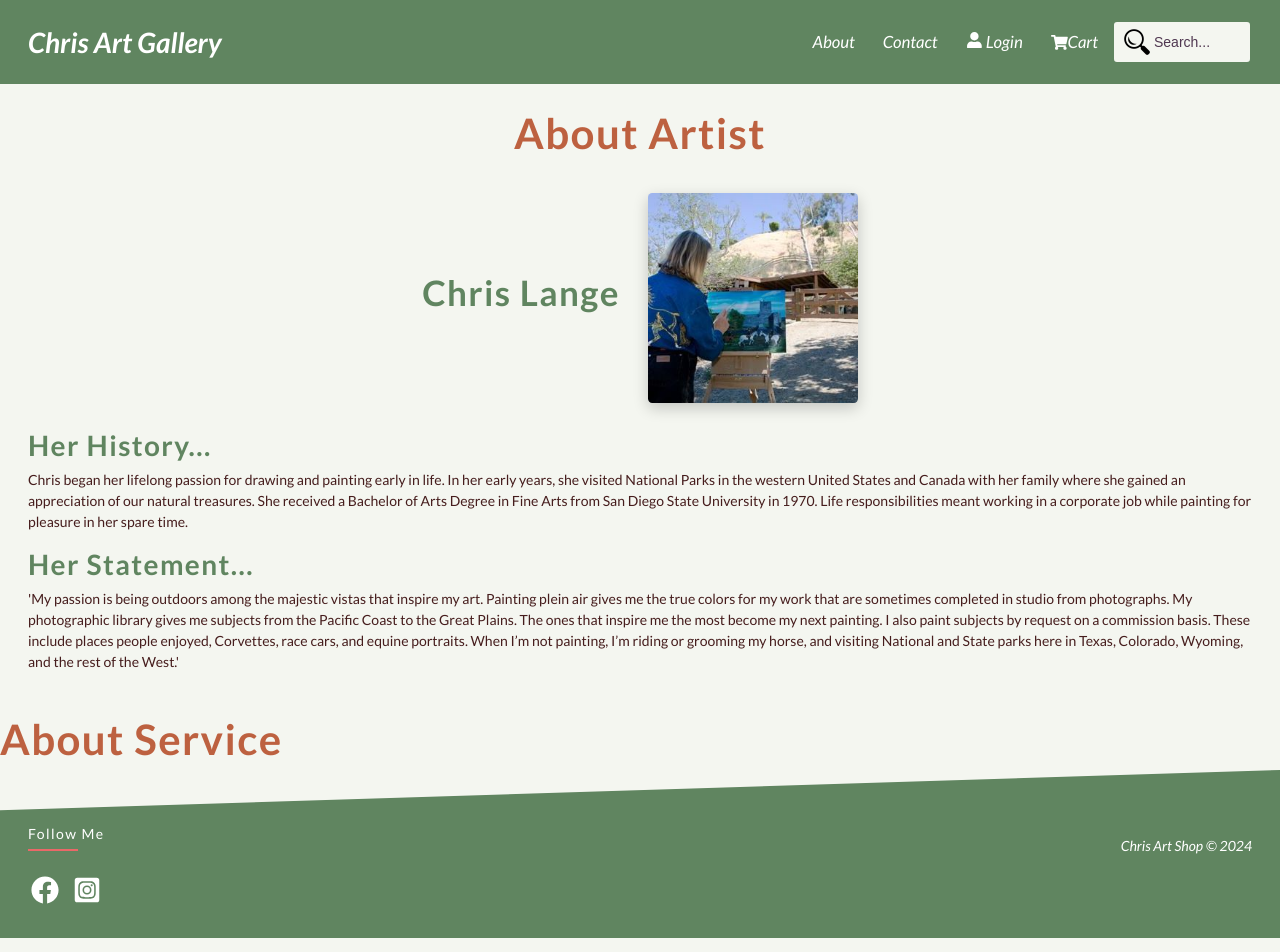
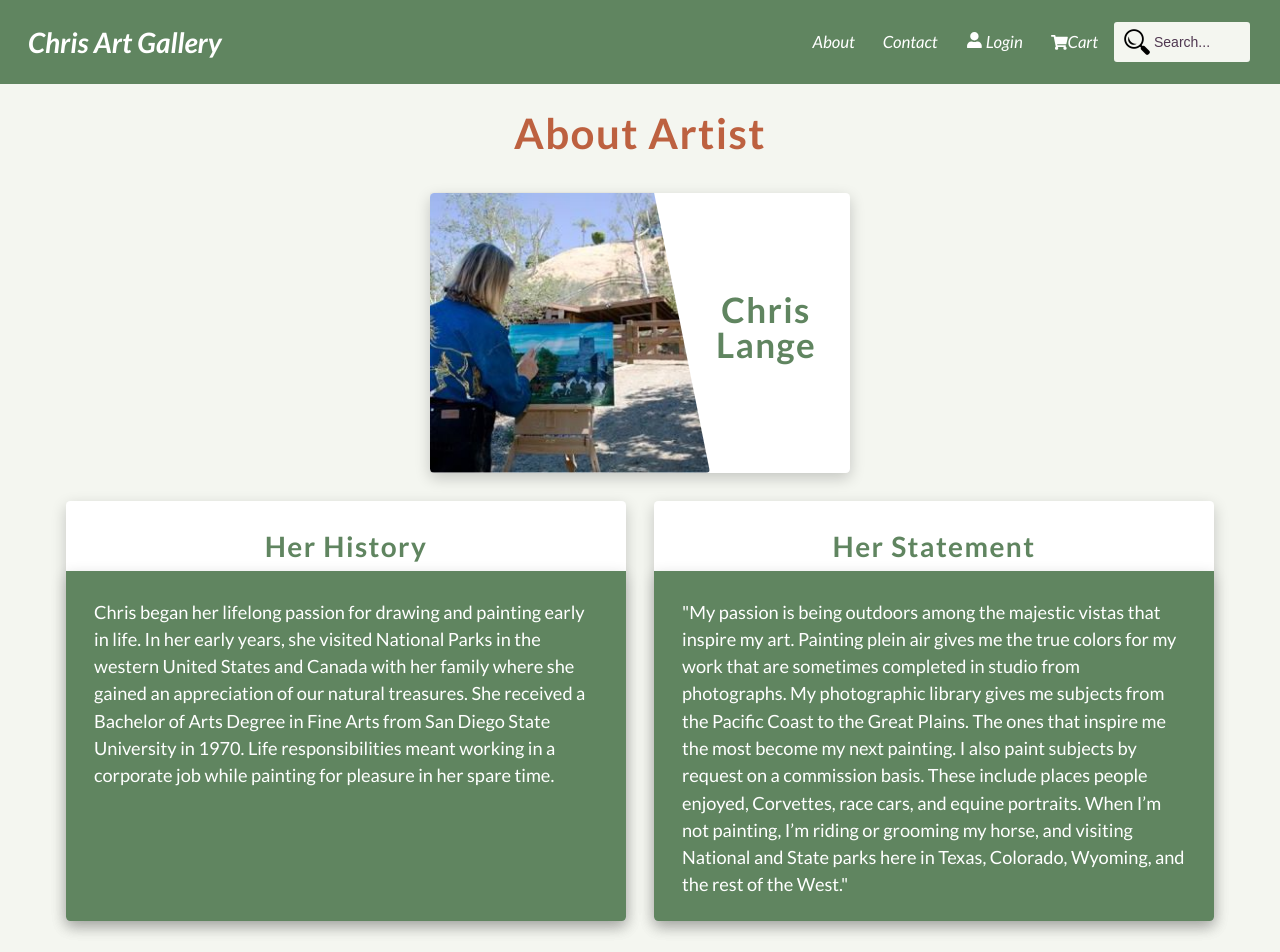
Before and after one commit to michi1008/Chris-Art-Shop, a React (Create React App) app in the folder frontend/: page /about in a window 1280 px wide. Shown: the top 952 px of the page. Built offline with nearby package versions, Linux system fonts and the light colour scheme.

Commit message:
create about page

```diff
--- a/frontend/src/screens/AboutScreen.css
+++ b/frontend/src/screens/AboutScreen.css
@@ -16,19 +16,63 @@
     flex-direction: row;
     align-items: center;
     justify-content: center;
+    height: 20rem;
+    width: 30rem;
+    border-radius: 0.3rem;
+    box-shadow: var(--dark-shadow);
+    background-color: var(--clr-white);
+}
+
+.profile-title h2 {
+    text-align: center;
+    padding-right: 2rem;
+}
+
+
+.profile-image {
+    width: 20rem;
+    height: 20rem;
+    object-fit: cover;
+    border-radius: 0.3rem;
+  box-shadow: var(--dark-shadow);
+  clip-path: polygon(0% 0%, 80% 0%, 100% 100%, 0% 100%);
+}
+
+/* artist profile content */
+.profile-content {
+    display: flex;
+    flex-direction: row;
+    align-items: center;
+    justify-content: center;
     gap: 2rem;
 }
-
-.profile-image {
-    width: 15rem;
-    height: 15rem;
-    object-fit: cover;
-  border-radius: 0.3rem;
-  box-shadow: var(--dark-shadow);
+.artist-info {
+    display: flex;
+    flex-direction: column;
+    align-items: center;
+    justify-content: flex-end;
+    height: 30rem;
+    width: 40rem;
+    border-radius: 0.3rem;
+    box-shadow: var(--dark-shadow);
+    background-color: var(--clr-white);
+    margin-bottom: 2rem;
+}
+.artist-info-title {
+    color: var(--clr-primary-4);
 }
 
-.history p,
-.statement p{
-    color: var(--clr-brown);
 
+.artist-info-content {
+    background-color: var(--clr-primary-4);
+    height: 25rem;
+    width: 40rem;
+    border-radius: 0 0 0.3rem 0.3rem;
+    box-shadow: var(--dark-shadow);
 }
+
+.artist-info-content p {
+    color:var(--clr-white);
+    font-size: 1.3rem;
+    padding: 2rem;
+}
--- a/frontend/src/screens/AboutScreen.jsx
+++ b/frontend/src/screens/AboutScreen.jsx
@@ -1,32 +1,61 @@
 import React from 'react'
 import './AboutScreen.css'
 import profile from '../assets/Chris.jpg'
+import { MdLocalShipping } from "react-icons/md";
+import { MdFilterFrames } from "react-icons/md";
 
 const AboutScreen = () => {
   return (
-    <section className='about-content'>
+    <div className='about-content'>
       <div className="about-artist">
       <h1>About Artist</h1>
 
     <div className='profile-title'>
+    <img className='profile-image' src={profile} alt='Chris Lange' />
     <h2>Chris Lange</h2>
-     <img className='profile-image' src={profile} alt='Chris Lange' />
     </div>
-   <div className="history">
-   <h3>Her history...</h3>
+    <div className="profile-content">
+
+
+   <div className="artist-info">
+   <div className="artist-info-title">
+   <h3>Her history</h3>
+   </div>
+   <div className="artist-info-content">
    <p>Chris began her lifelong passion for drawing and painting early in life.  In her early years, she visited National Parks in the western United States and Canada with her family where she gained an appreciation of our natural treasures. She received a Bachelor of Arts Degree in Fine Arts from San Diego State University in 1970.  Life responsibilities meant working in a corporate job while painting for pleasure in her spare time.</p>
-
+  </div>
    </div>
 
-   <div className='statement'>
-     <h3>Her statement...</h3>
-     <p>'My passion is being outdoors among the majestic vistas that inspire my art. Painting plein air gives me the true colors for my work that are sometimes completed in studio from photographs. My photographic library gives me subjects from the Pacific Coast to the Great Plains.  The ones that inspire me the most become my next painting.  I also paint subjects by request on a commission basis. These include places people enjoyed, Corvettes, race cars, and equine portraits.  When I’m not painting, I’m riding or grooming my horse, and visiting National and State parks here in Texas, Colorado, Wyoming, and the rest of the West.'</p>
+   <div className='artist-info'>
+    <div className="artist-info-title">
+    <h3>Her statement</h3>
+    </div>
+
+     <div className="artist-info-content">
+     <p>"My passion is being outdoors among the majestic vistas that inspire my art. Painting plein air gives me the true colors for my work that are sometimes completed in studio from photographs. My photographic library gives me subjects from the Pacific Coast to the Great Plains.  The ones that inspire me the most become my next painting.  I also paint subjects by request on a commission basis. These include places people enjoyed, Corvettes, race cars, and equine portraits.  When I’m not painting, I’m riding or grooming my horse, and visiting National and State parks here in Texas, Colorado, Wyoming, and the rest of the West."</p>
+     </div>
+
+      </div>
       </div>
       </div>
       <div className="about-service">
       <h1>About Service</h1>
+      <div className="service-content">
+        <div className="service-content-item">
+          < MdFilterFrames style={{fontSize:'3rem'}}/>
+          <h3>Place the paining to the frame. </h3>
+        </div>
+        <div className="service-content-item">
+          <   MdLocalShipping style={{fontSize:'3rem'}}/>
+          <h3>Deliver the paining to your place safely</h3>
+        </div>
+        <div className="service-content-item">
+          < MdFilterFrames style={{fontSize:'3rem'}}/>
+          <h3>Place the paining to the frame. </h3>
+        </div>
       </div>
-    </section>
+      </div>
+    </div>
 
   )
 }
```
